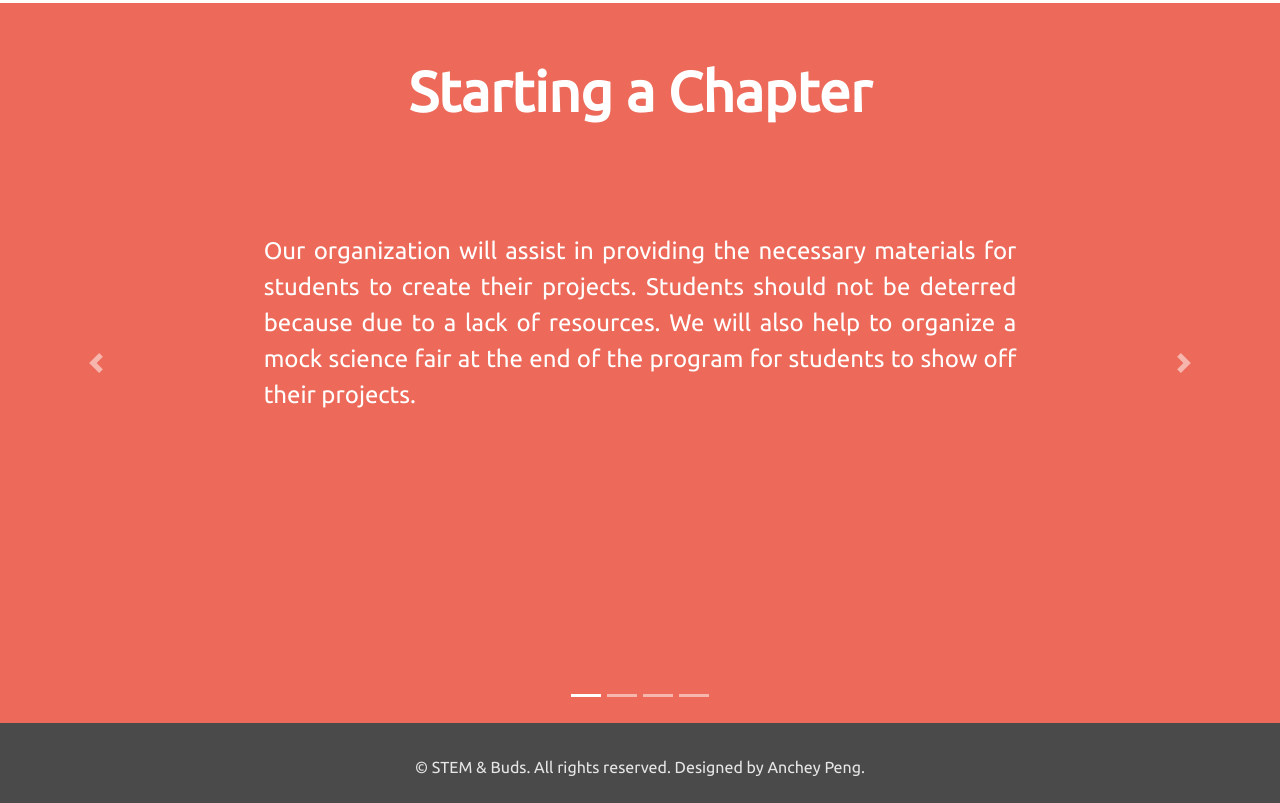
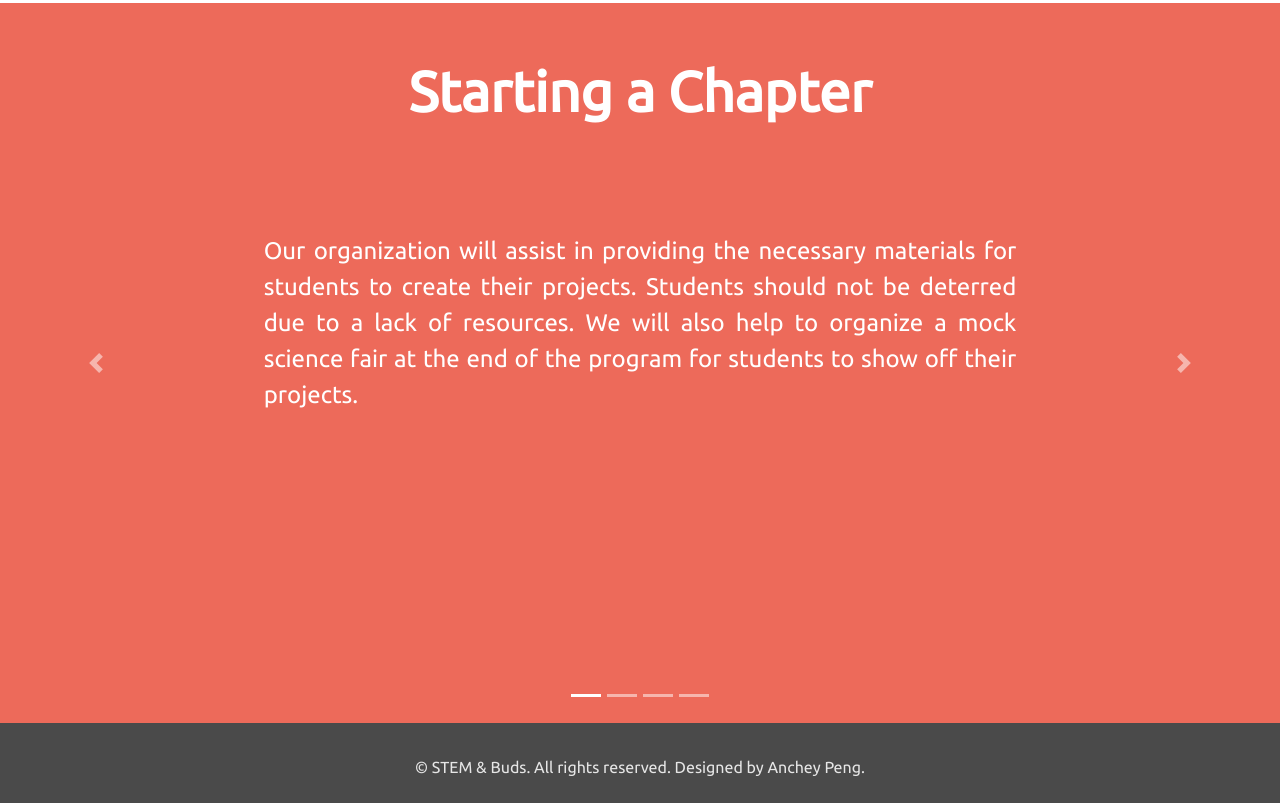
Before and after one commit to stemandbuds/stemandbuds.github.io, a plain HTML site: page index.html in a window 1280 px wide. Shown: the part 1671-2474 px from the top of the page. Drawn offline with nearby package versions, Linux system fonts and the light colour scheme.

Commit message:
Update index.html

```diff
--- a/index.html
+++ b/index.html
@@ -82,7 +82,7 @@
               <div class="carousel-item active height90" style="background-color:#ED6A5A">
                 <div class="carousel-caption d-none d-block">
                   <h1 id="carouselh" style="margin-top:4%">Starting a Chapter</h1>
-                  <p class="text" style="margin-top: 12%">Our organization will assist in providing the necessary materials for students to create their projects. Students should not be deterred because due to a lack of resources.
+                  <p class="text" style="margin-top: 12%">Our organization will assist in providing the necessary materials for students to create their projects. Students should not be deterred due to a lack of resources.
                     We will also help to organize a mock science fair at the end of the program for students to show off their projects.</p>
                 </div>
               </div>
```
